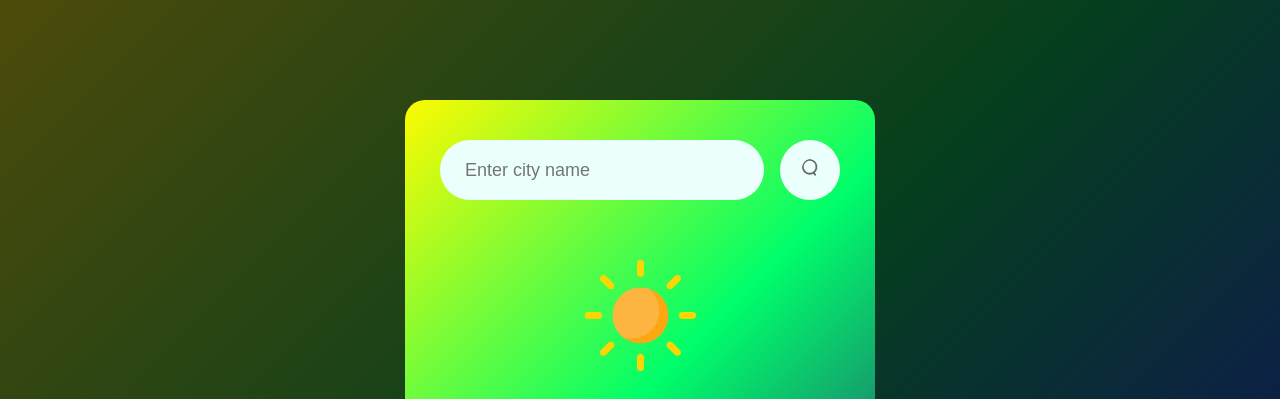
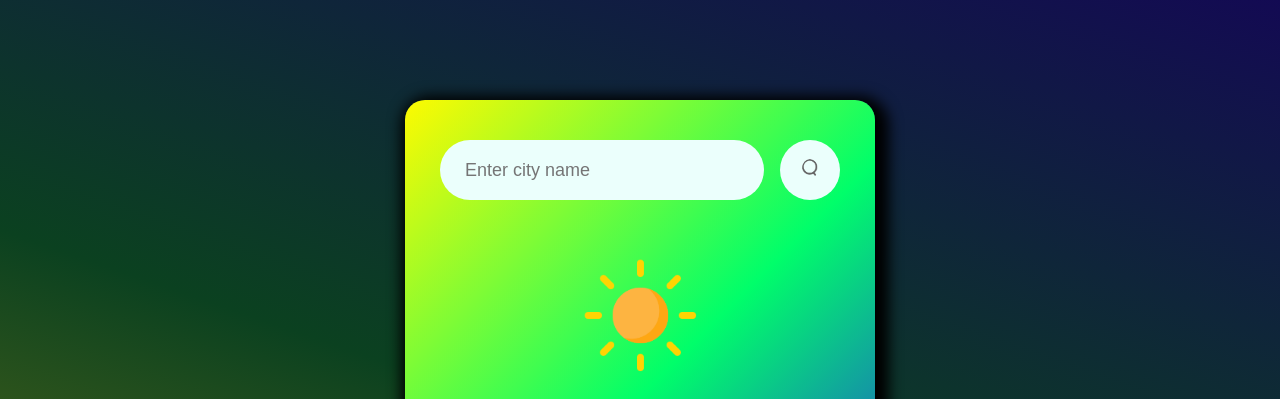
Before and after one commit to Afika-1/Weather-App-JS, a plain HTML site: page index.html in a window 1280 px wide. Shown: the top 399 px of the page. Drawn offline with Linux system fonts and the light colour scheme; files whose address does not match are found by name.

Commit message:
background changed

```diff
--- a/index.html
+++ b/index.html
@@ -8,9 +8,10 @@
   </head>
 
   <body>
+
     <div class="card">
       <div class="search">
-        <input type="text" placeholder="Enter city name" spellcheck="false" />
+        <input type="text" placeholder="Enter city name" spellcheck="true" />
         <button><img src="images//search.png" alt="..." /></button>
       </div>
       <div class="weather">
--- a/style.css
+++ b/style.css
@@ -7,15 +7,18 @@
 
 body{
 
-    background: linear-gradient(135deg, #4d4b0a,#053f1d, #130668);
+    background: linear-gradient(199deg, #130a53,#0b4120, #8d890f);
+    /* background: url('https://icon-library.com/images/weather-icon-gif/weather-icon-gif-22.jpg'), rgba(0,0,0,0.5); */
     background-repeat: no-repeat;
     background-size: cover;
     height: 100vh;
 }
+
  .card{
+    box-shadow: 5px 5px 14px 9px #000000;
     width: 90%;
     max-width: 470px;
-    background: linear-gradient(135deg, #fefa00,#00fe6a, #302672);
+    background: linear-gradient(135deg, #fefa00,#00fe6a, #2d0ff0);
     color: #fff;
     margin: 100px auto 0;
     border-radius: 20px;
```
